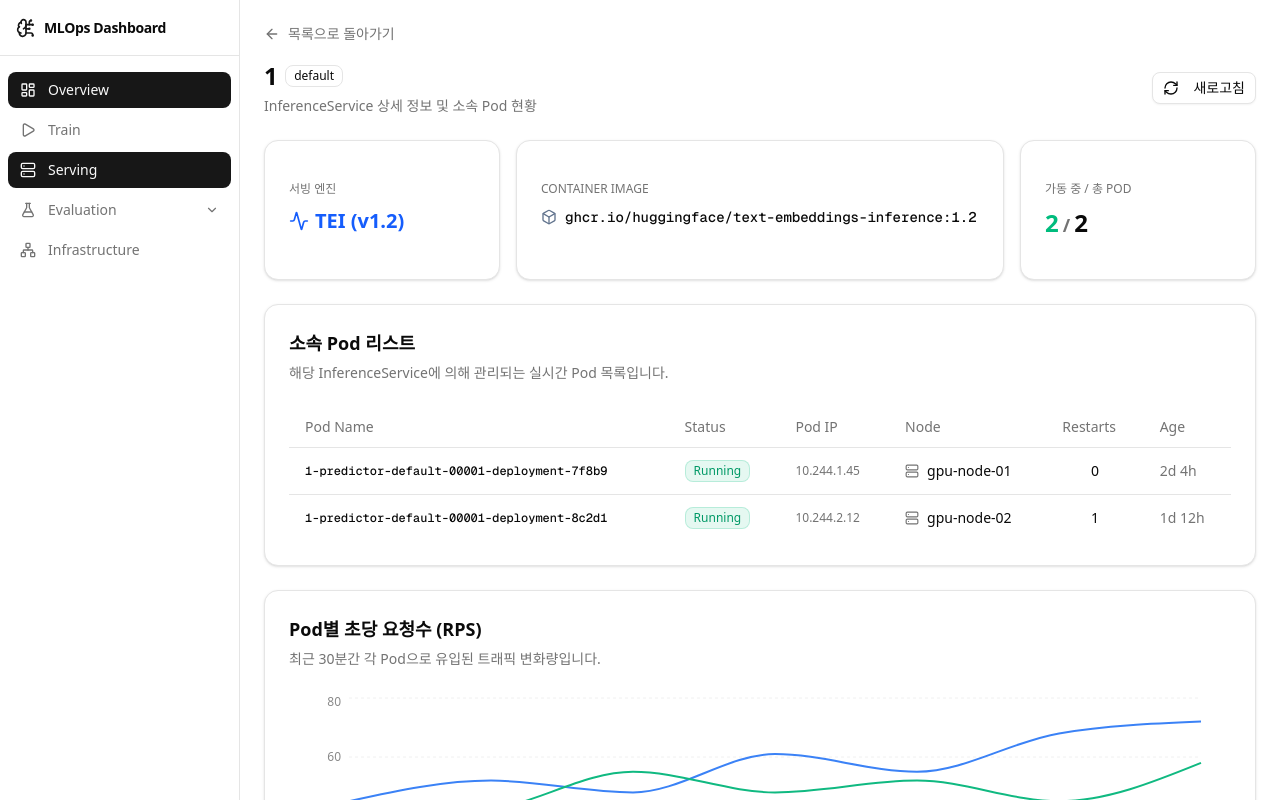
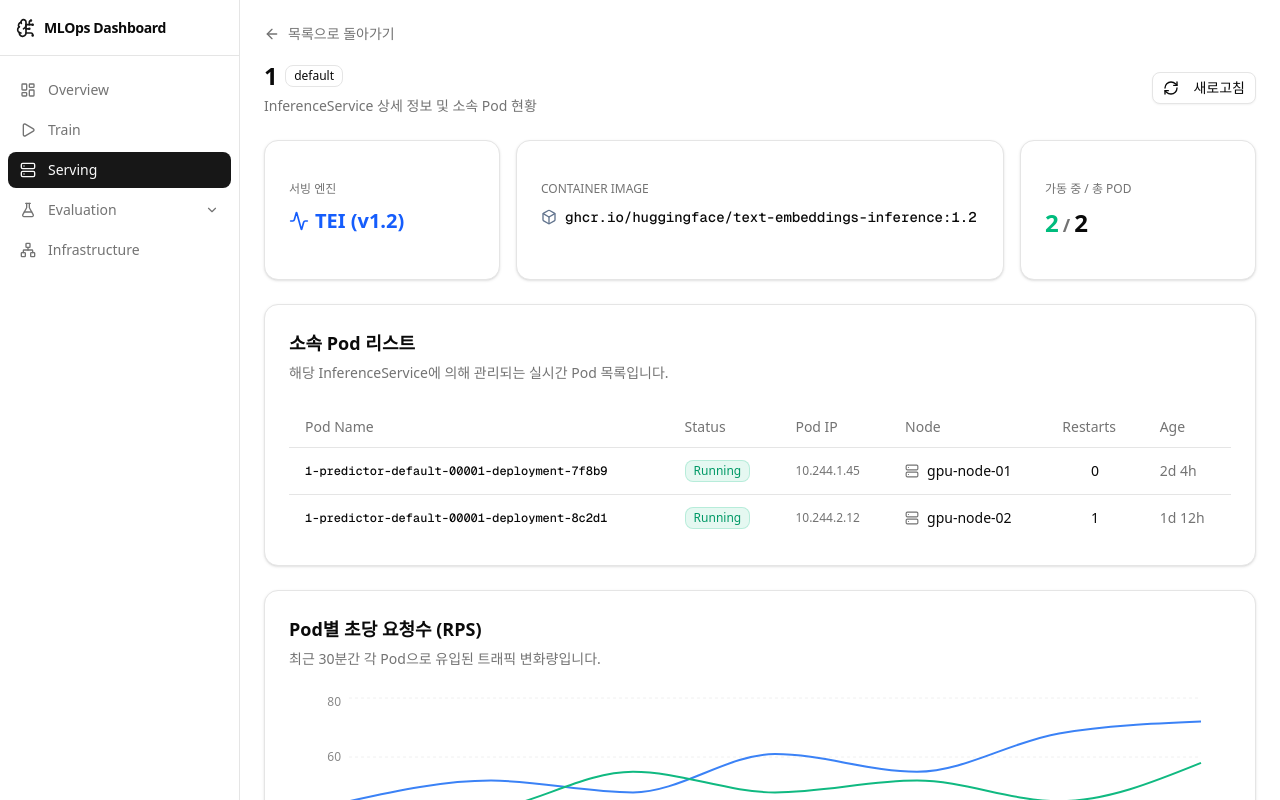
Before and after one commit to yyyuna1111-cloud/claude-nextjs-starters, a Next.js app: page /dashboard/serving/1 in a window 1280 px wide. Shown: the top 800 px of the page. Built offline with nearby package versions, Linux system fonts and the light colour scheme.

Commit message:
서빙 페이지 한뎁스 더 추가

```diff
--- a/src/app/dashboard/serving/[name]/page.tsx
+++ b/src/app/dashboard/serving/[id]/page.tsx
@@ -57,7 +57,7 @@ interface Pod {
 export default function ISVCDetailPage() {
   const params = useParams()
   const searchParams = useSearchParams()
-  const name = params.name as string
+  const id = params.id as string
   const namespace = searchParams.get('ns') || 'default'
 
   const [pods, setPods] = useState<Pod[]>([])
@@ -76,14 +76,14 @@ export default function ISVCDetailPage() {
       if (data.error) throw new Error(data.error)
 
       // 실제 데이터가 연결되면 아래 필터링 로직을 사용합니다.
-      // const filteredPods = data.pods.filter((p: any) => p.name.includes(name))
+      // const filteredPods = data.pods.filter((p: any) => p.name.includes(id))
       // setPods(filteredPods)
 
       // 현재는 구조 구성을 위한 더미 데이터를 표시합니다.
       setTimeout(() => {
         setPods([
           {
-            name: `${name}-predictor-default-00001-deployment-7f8b9`,
+            name: `${id}-predictor-default-00001-deployment-7f8b9`,
             status: 'Running',
             node: 'gpu-node-01',
             podIp: '10.244.1.45',
@@ -91,7 +91,7 @@ export default function ISVCDetailPage() {
             age: '2d 4h',
           },
           {
-            name: `${name}-predictor-default-00001-deployment-8c2d1`,
+            name: `${id}-predictor-default-00001-deployment-8c2d1`,
             status: 'Running',
             node: 'gpu-node-02',
             podIp: '10.244.2.12',
@@ -111,7 +111,7 @@ export default function ISVCDetailPage() {
 
   useEffect(() => {
     fetchPods()
-  }, [name, namespace])
+  }, [id, namespace])
 
   return (
     <div className="space-y-6">
@@ -127,7 +127,7 @@ export default function ISVCDetailPage() {
         <div className="flex items-center justify-between">
           <div>
             <div className="flex items-center gap-2">
-              <h1 className="text-2xl font-bold tracking-tight">{name}</h1>
+              <h1 className="text-2xl font-bold tracking-tight">{id}</h1>
               <Badge variant="outline" className="text-xs font-normal">
                 {namespace}
               </Badge>
--- a/src/components/dashboard/sidebar-nav.tsx
+++ b/src/components/dashboard/sidebar-nav.tsx
@@ -28,8 +28,11 @@ export function SidebarNav() {
   return (
     <nav className="flex flex-col gap-1 px-2">
       {navItems.map(item => {
-        const isActive =
-          pathname === item.href || pathname.startsWith(item.href + '/')
+        // /dashboard (Overview)는 정확히 일치할 때만 활성화, 나머지는 하위 경로 포함
+        const isActive = item.href === '/dashboard'
+          ? pathname === '/dashboard'
+          : pathname === item.href || pathname.startsWith(item.href + '/')
+
         const Icon = item.icon
         const hasChildren = item.children && item.children.length > 0
         const isExpanded = isActive && hasChildren
```
